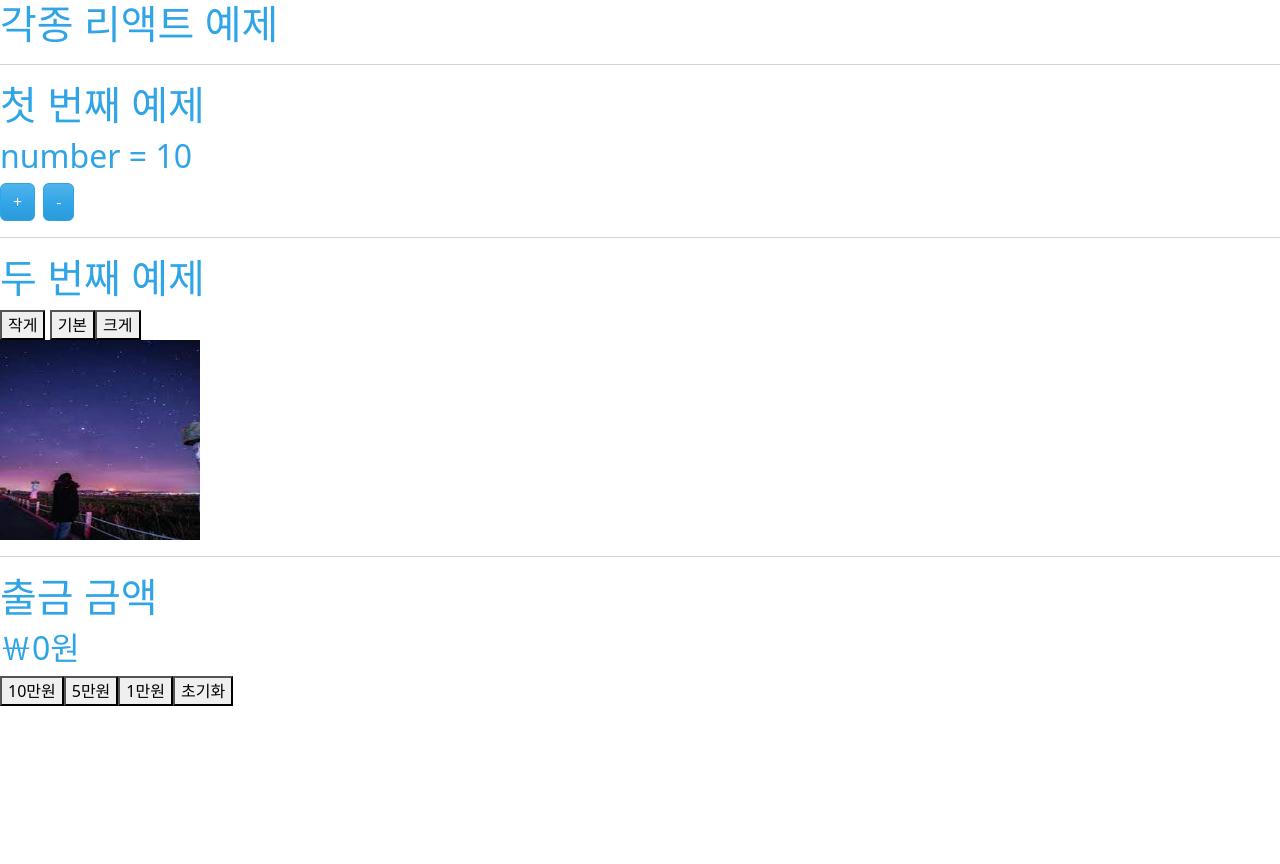
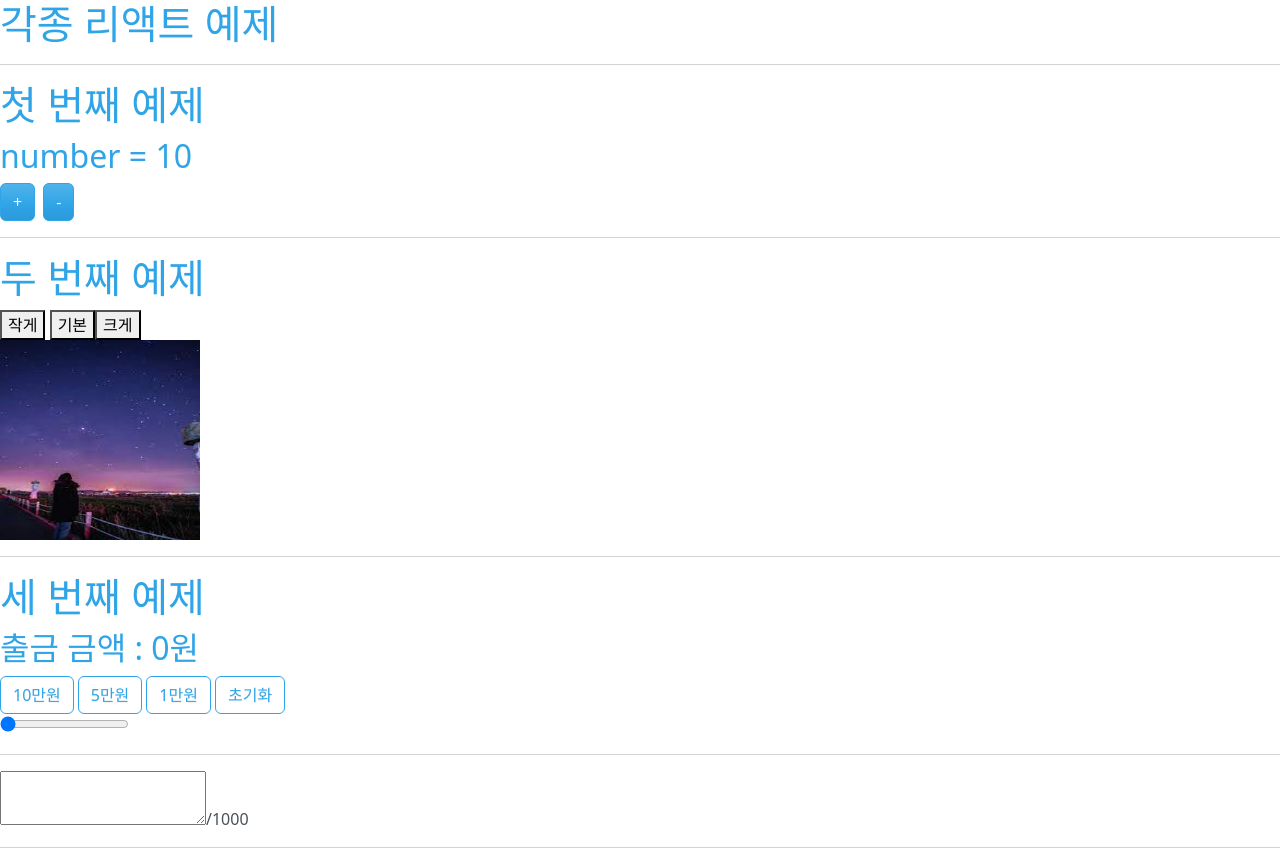
Before and after one commit to MJH098/kh12-react, a React (Create React App) app in the folder demo03/: page / in a window 1280 px wide. Before the commit the page ends 800 px from the top, so only its background shows below. Built offline with nearby package versions, Linux system fonts and the light colour scheme.

Commit message:
예제 3번

```diff
--- a/demo03/src/App.js
+++ b/demo03/src/App.js
@@ -3,6 +3,7 @@ import './App.css';
 import Exam01 from './components/Exam01';
 import Exam02 from './components/Exam02';
 import Exam03 from './components/Exam03';
+import Exam04 from './components/Exam04';
 
 function App() {
   return (
@@ -14,6 +15,10 @@ function App() {
       <Exam02/>
       <hr/>
       <Exam03/>
+      <hr/>
+      <Exam04/>
+      <hr></hr>
+
     </>
   );
 }
--- a/demo03/src/components/Exam03.js
+++ b/demo03/src/components/Exam03.js
@@ -1,20 +1,42 @@
+// import { useState } from "react";
+
+// function Exam03(){
+//     const [number, setNumber] = useState(0);
+
+//     return(
+//         <>
+//             <h1>출금 금액</h1>
+//             <h2>￦{number}원</h2>
+//             <button onClick={()=>setNumber(number+100000)}>10만원</button>
+//             <button onClick={()=>setNumber(number+50000)}>5만원</button>
+//             <button onClick={()=>setNumber(number+10000)}>1만원</button>
+//             <button onClick={()=>setNumber(0)}>초기화</button>
+//         </>
+//     )
+// }
+
+// export default Exam03;
+
+//function Exam03(){};
+
 import { useState } from "react";
 
-function Exam03(){
-    const [number, setNumber] = useState(0);
+//const Exam03 = function(){};
+const Exam03 = ()=>{
+    const [money, setMoney] = useState(0);
 
-    return(
+    return (
         <>
-            <h1>출금 금액</h1>
-            <h2>￦{number}원</h2>
-            <button onClick={()=>setNumber(number+100000)}>10만원</button>
-            <button onClick={()=>setNumber(number+50000)}>5만원</button>
-            <button onClick={()=>setNumber(number+10000)}>1만원</button>
-            <button onClick={()=>setNumber(0)}>초기화</button>
-
-
+            <h1>세 번째 예제</h1>
+            <h2>출금 금액 : {money}원</h2>
+            <button className="btn btn-outline-primary me-1" onClick={()=>setMoney(money+100000)}>10만원</button>
+            <button className="btn btn-outline-primary me-1" onClick={()=>setMoney(money+50000)}>5만원</button>
+            <button className="btn btn-outline-primary me-1" onClick={()=>setMoney(money+10000)}>1만원</button>
+            <button className="btn btn-outline-primary me-1" onClick={()=>setMoney(0)}>초기화</button>
+            <br/>
+            <input type="range" min="0" max="10000000" step="10000" value={money} onChange={e=>setMoney(parseInt(e.target.value))}/>
         </>
-    )
-}
+    );
+};
 
 export default Exam03;
--- /dev/null
+++ b/demo03/src/components/Exam04.js
@@ -0,0 +1,16 @@
+import { useState } from "react";
+
+const Exam04 = ()=>{
+    const [num, setNum] = useState(0);
+    const numLeng = (e) => {
+    }
+    return (
+        <>
+        <textarea></textarea>
+        {numLeng}/1000
+        </>
+      );
+    };
+
+
+export default Exam04;
```
